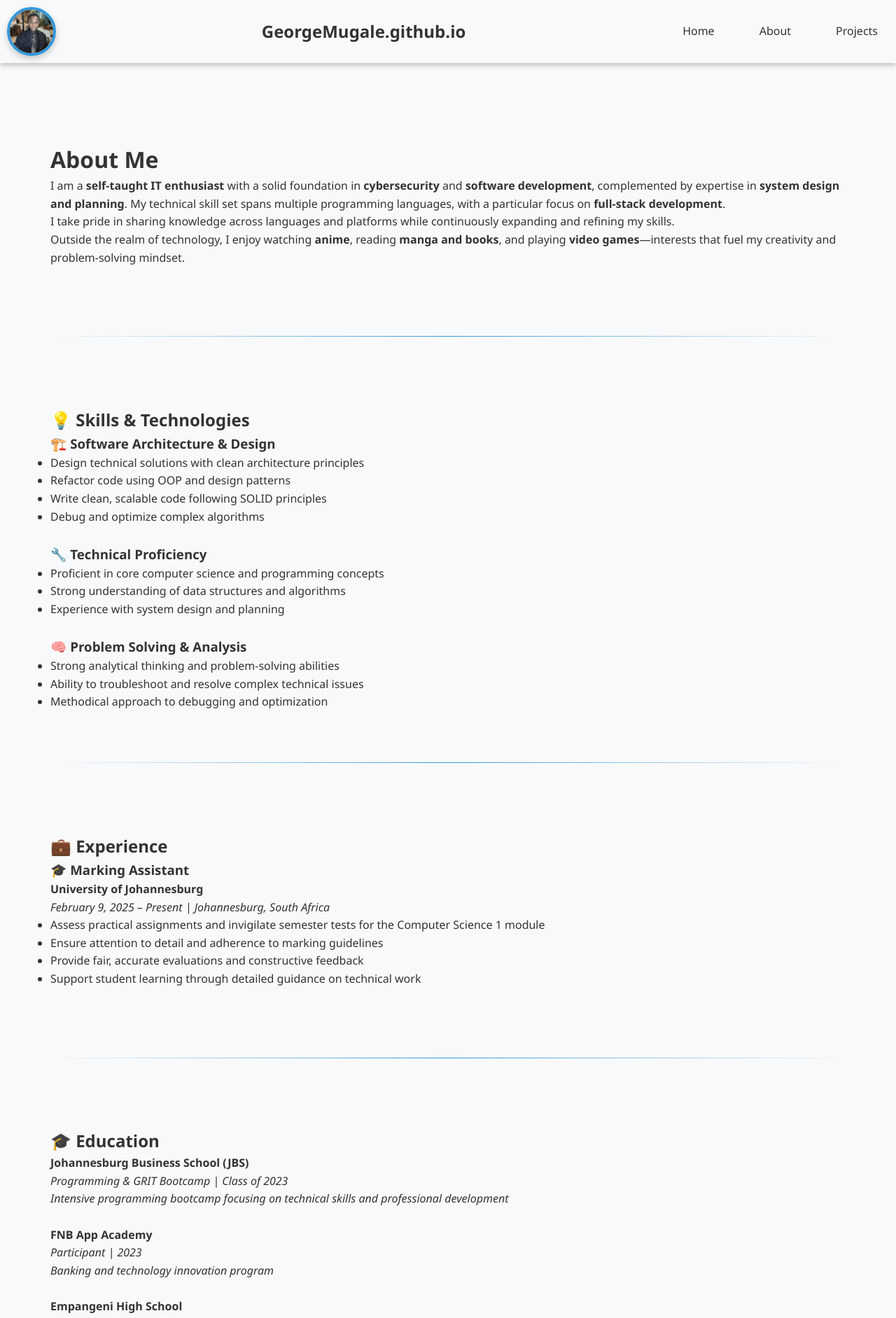
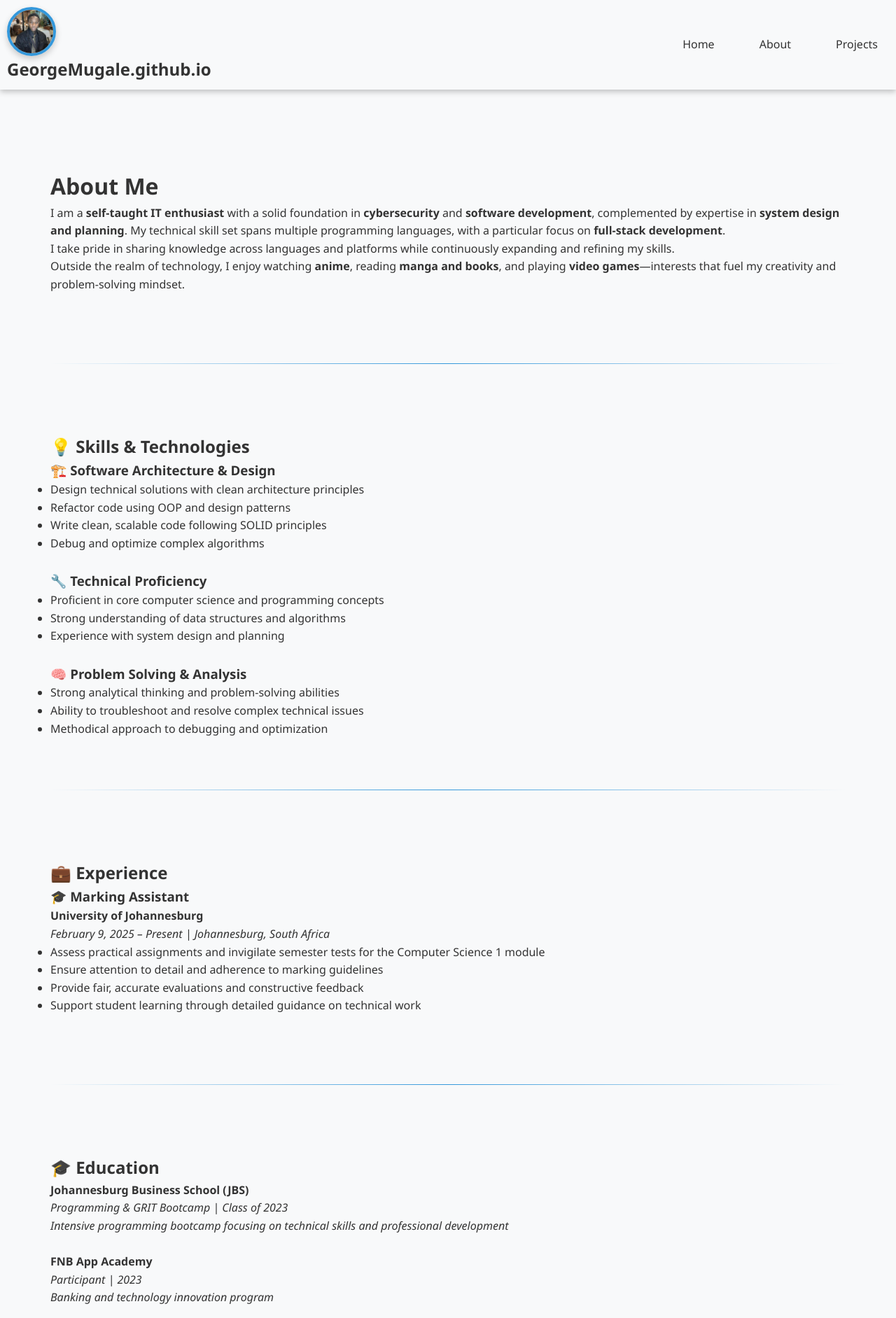
Before and after one commit to GeorgeMugale/GeorgeMugale.github.io, a Jekyll site: the page built from about.md, in a window 1280 px wide. Shown: the top 1883 px of the page at 70% size. Built offline with Jekyll 4.4.1, drawn with Linux system fonts in a browser that asks for light colours.

Commit message:
Update header.html

```diff
--- a/_includes/header.html
+++ b/_includes/header.html
@@ -1,9 +1,11 @@
 <nav class="navbar">
-        <div class="circle-image">
-            <img src="assets/WhatsApp%20Image%202025-11-02%20at%2010.18.45_9579bf8f.jpg" alt="George's Profile Picture">
-        </div>
-        <div class="nav-brand">
-            <a href="{{ '/' | relative_url }}">{{ site.title }}</a>
+        <div class="header-left">
+                <div class="circle-image">
+                    <img src="assets/WhatsApp%20Image%202025-11-02%20at%2010.18.45_9579bf8f.jpg" alt="George's Profile Picture">
+                </div>
+                <div class="nav-brand">
+                    <a href="{{ '/' | relative_url }}">{{ site.title }}</a>
+                </div>
         </div>
         <ul class="nav-links">
             <li><a href="{{ '/' | relative_url }}">Home</a></li>
```
